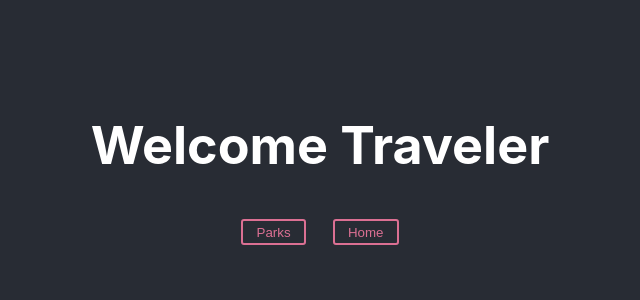
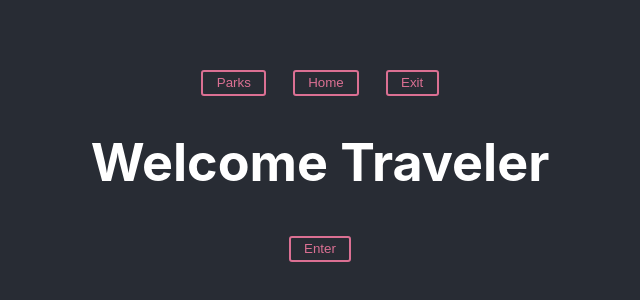
Before and after one commit to developingdina/magiparks, a React (Create React App) app: page / in a window 1280 px wide. Shown: the part 238-538 px from the top of the page, without its empty margins (320-960 px from the left). Built offline with nearby package versions, Linux system fonts and the light colour scheme.

Commit message:
Adds navigation to home, parks, and welcome components. Exit button takes user back to enter screen

```diff
--- a/src/App.js
+++ b/src/App.js
@@ -2,8 +2,9 @@ import './App.css';
 import Home from './components/Home';
 import ParkList from './components/ParkList';
 import Navbar from './components/Navbar';
+import Button from './components/Button';
 import { Routes, Route, NavLink } from 'react-router-dom';
-
+import Welcome from './components/Welcome';
 
 function App() {
   const parkArray = [
@@ -17,12 +18,14 @@ function App() {
 
   return (
     <div className="App">
-        <h1>Welcome Traveler</h1>
+      <header>
+        <Navbar />
+      </header>
 
-        <Navbar/>
       <Routes>
         <Route path="/parks" element={<ParkList list={parkArray}/>} />
         <Route path="/home" element={<Home />}/>
+        <Route exact path="/" element={<Welcome />}/>
       </Routes>
     </div>
   );
--- a/src/components/ListItem.js
+++ b/src/components/ListItem.js
@@ -5,6 +5,7 @@ export default function ListItem(props) {
 
     function handleClick(){
         console.log("Clicked")
+
     }
 
     return (
--- a/src/components/Navbar.js
+++ b/src/components/Navbar.js
@@ -14,6 +14,9 @@ export default function Navbar(){
             <NavLink to="/home">
                 <Button>Home</Button>
             </NavLink>
+            <NavLink to="/">
+                <Button>Exit</Button>
+            </NavLink>
         </div>
     )
 }
--- /dev/null
+++ b/src/components/Welcome.js
@@ -0,0 +1,17 @@
+import React from "react";
+import Button from "./Button";
+import { NavLink } from "react-router-dom";
+
+export default function Welcome(){
+
+    return(
+        <div id="welcome">
+            <h1>Welcome Traveler</h1>
+
+      <NavLink to="/home">
+        <Button>Enter</Button>
+      </NavLink>
+
+        </div>
+    )
+}
```
